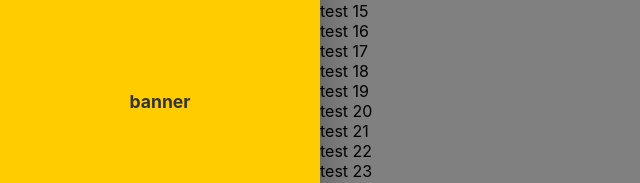
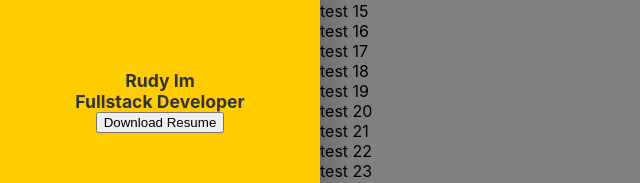
Before and after one commit to rudy-im/fullstack-portfolio, a React (Create React App) app: page / in a window 1280 px wide. Shown: the part 299-482 px from the top of the page, without its empty margins (0-640 px from the left). Built offline with nearby package versions, Linux system fonts and the light colour scheme.

Commit message:
title added

```diff
--- a/src/components/Banner.css
+++ b/src/components/Banner.css
@@ -47,3 +47,10 @@
     height: 100vh;
   }
 }
+
+.banner-title {
+  display: flex;
+  flex-direction: column;
+  align-items: center;
+  justify-content: center;
+}
--- a/src/components/Banner.js
+++ b/src/components/Banner.js
@@ -35,7 +35,11 @@ const Banner = () => {
 	  <div className={profileWrapperClass}>
         <img src={profileImage} alt="Profile" className="profile-image" />
       </div>
-      <p>banner</p>
+      <div className="banner-title">
+	    <div>Rudy Im</div>
+	    <div>Fullstack Developer</div>
+	    <button>Download Resume</button>
+	  </div>
     </div>
   );
 };
```
